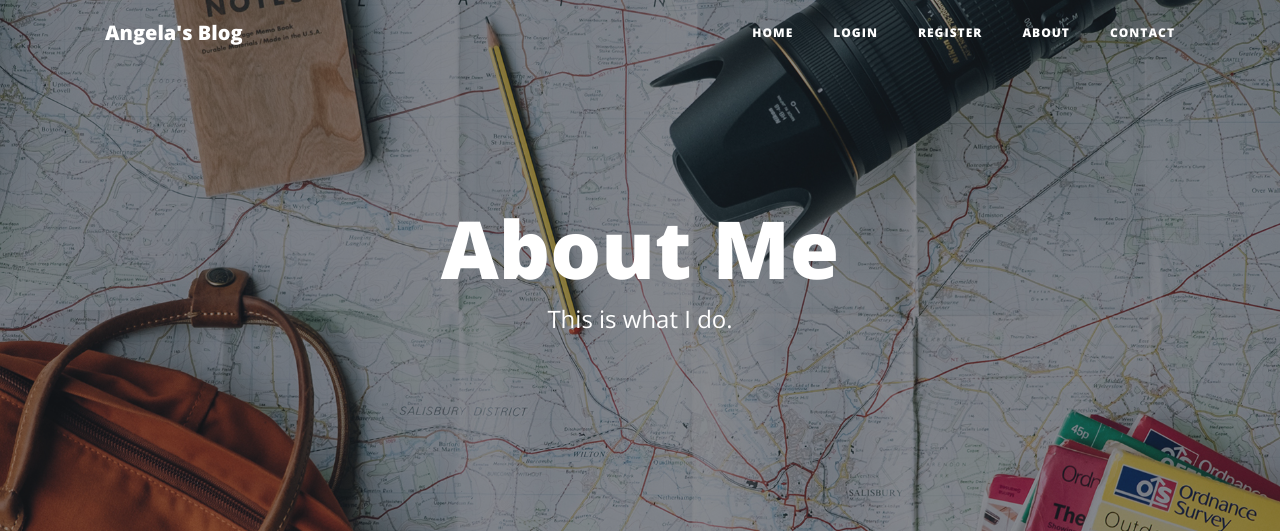
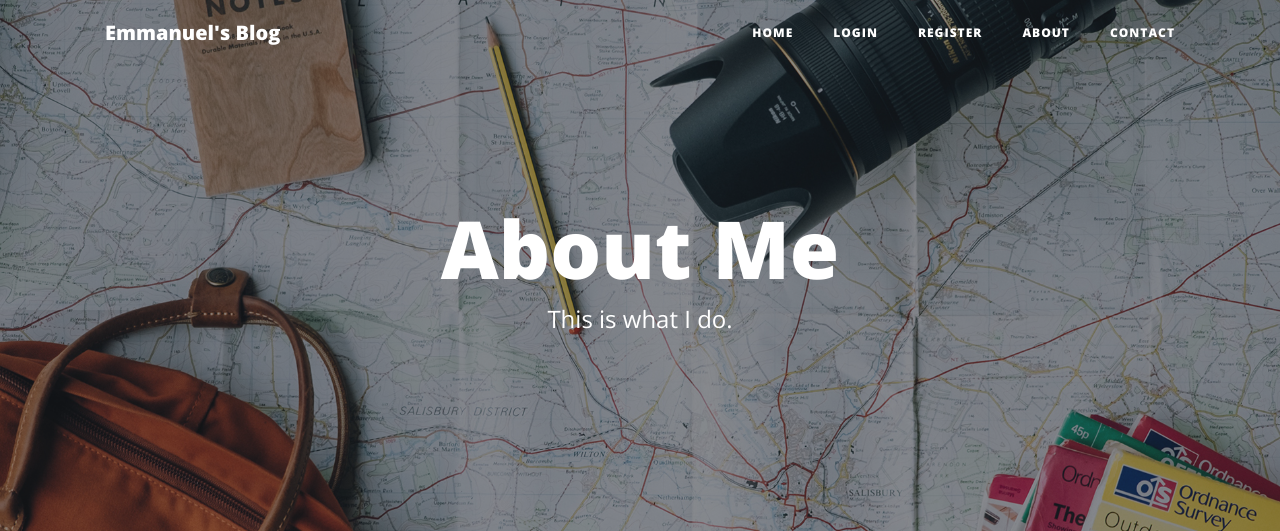
Before and after one commit to ademto/Emmanuel-Blog, a Flask app: page /about in a window 1280 px wide. Shown: the top 531 px of the page. Run offline with Flask 2, Linux system fonts and the light colour scheme; some libraries are stand-ins or nearby versions.

Commit message:
update file

```diff
--- a/main.py
+++ b/main.py
@@ -92,7 +92,7 @@ class Comment(db.Model):
     post_id = db.Column(db.Integer, db.ForeignKey("blog_posts.id"))
     parent_post = relationship("BlogPost", back_populates="comments")
 
-db.create_all()
+# db.create_all()
 
 
 @app.route('/')
--- a/templates/header.html
+++ b/templates/header.html
@@ -28,7 +28,7 @@
   <!-- Navigation -->
   <nav class="navbar navbar-expand-lg navbar-light fixed-top" id="mainNav">
     <div class="container">
-      <a class="navbar-brand" href="{{url_for('get_all_posts')}}">Angela's Blog</a>
+      <a class="navbar-brand" href="{{url_for('get_all_posts')}}">Emmanuel's Blog</a>
       <button class="navbar-toggler navbar-toggler-right" type="button" data-toggle="collapse" data-target="#navbarResponsive" aria-controls="navbarResponsive" aria-expanded="false" aria-label="Toggle navigation">
         Menu
         <i class="fas fa-bars"></i>
--- a/templates/index.html
+++ b/templates/index.html
@@ -7,7 +7,7 @@
       <div class="row">
         <div class="col-lg-8 col-md-10 mx-auto">
           <div class="site-heading">
-            <h1>Angela's Blog</h1>
+            <h1>Emmanuel's Blog</h1>
             <span class="subheading">A collection of random musings.</span>
           </div>
         </div>
```
